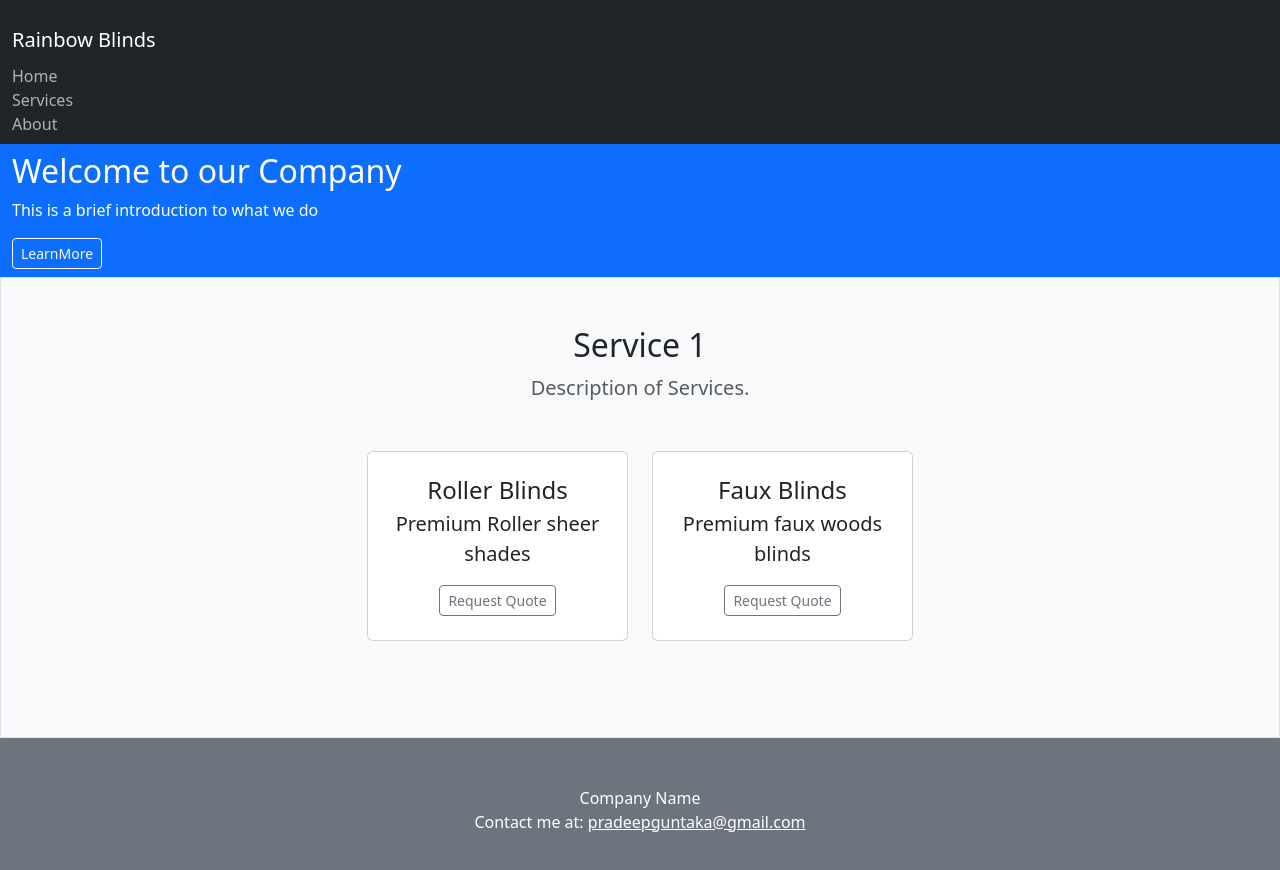
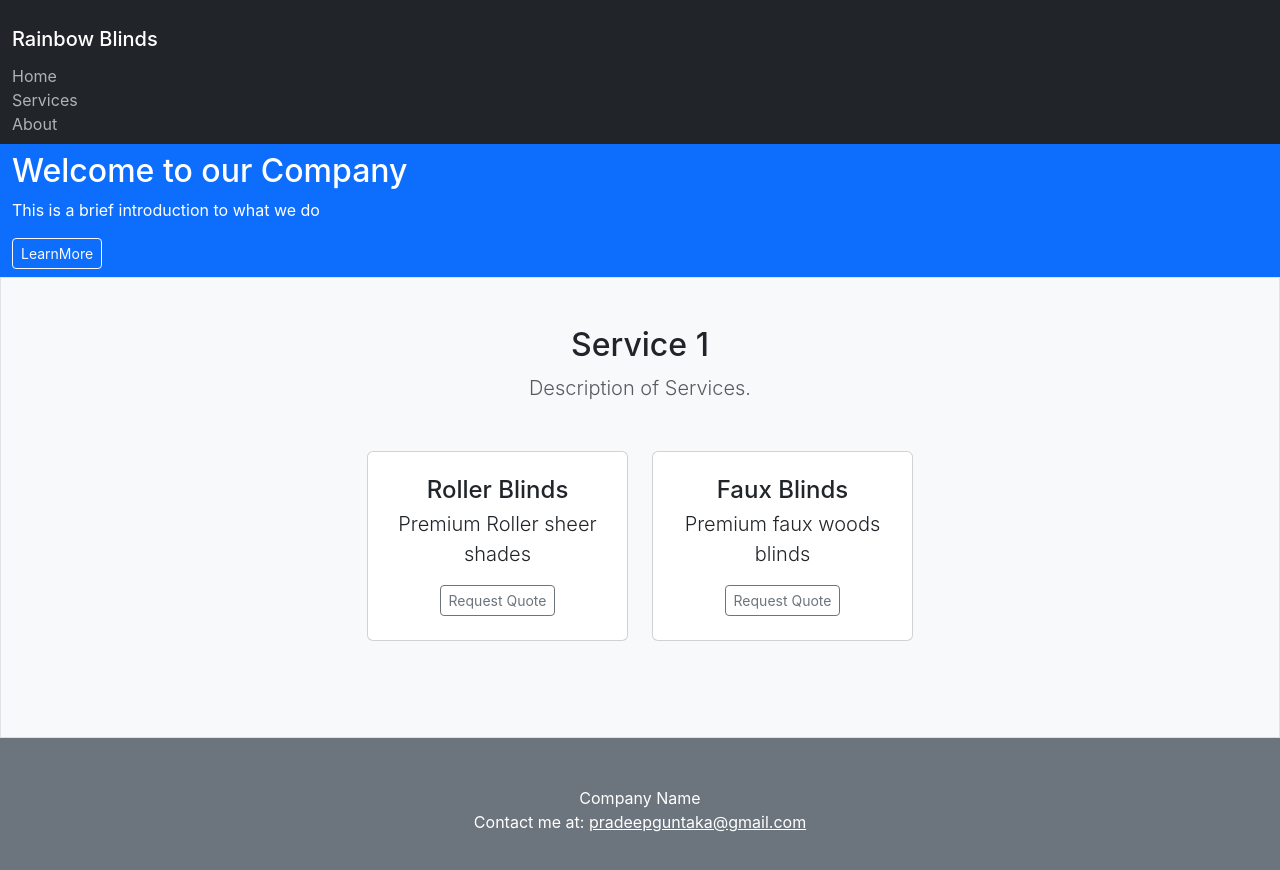
Before and after one commit to pradeepguntaka/phase1-company-landing, a plain HTML site: page index.html in a window 1280 px wide. Drawn offline with nearby package versions, Linux system fonts and the light colour scheme.

Commit message:
finial update

```diff
--- a/index.html
+++ b/index.html
@@ -11,9 +11,15 @@
         integrity="sha384-C6RzsynM9kWDrMNeT87bh95OGNyZPhcTNXj1NW7RuBCsyN/o0jlpcV8Qyq46cDfL"
         crossorigin="anonymous"></script>
     <link rel="stylesheet" href="https://cdn.jsdelivr.net/npm/bootstrap-icons@1.11.2/font/bootstrap-icons.min.css">
+    <style>
+        body {
+          font-family: -apple-system, BlinkMacSystemFont, 'Segoe UI', 'Roboto',
+      'Helvetica Neue', Arial, sans-serif;
+        }
+        </style>
 </head>
 
-<body>
+<body class="font">
     <header>
         <nav class="navbar navbar-dark bg-dark">
 
```
Also changed, not shown: 1 other file.
